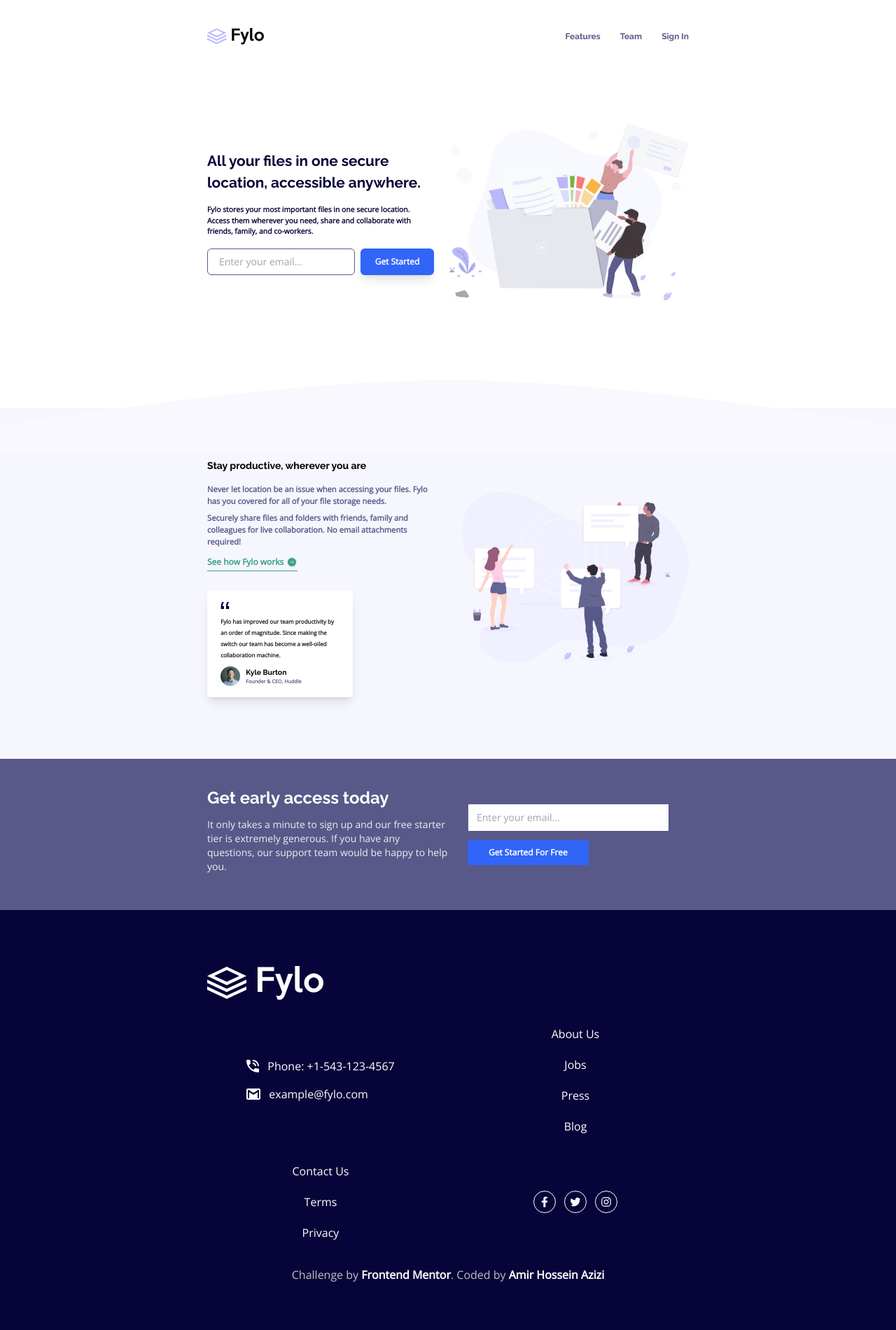
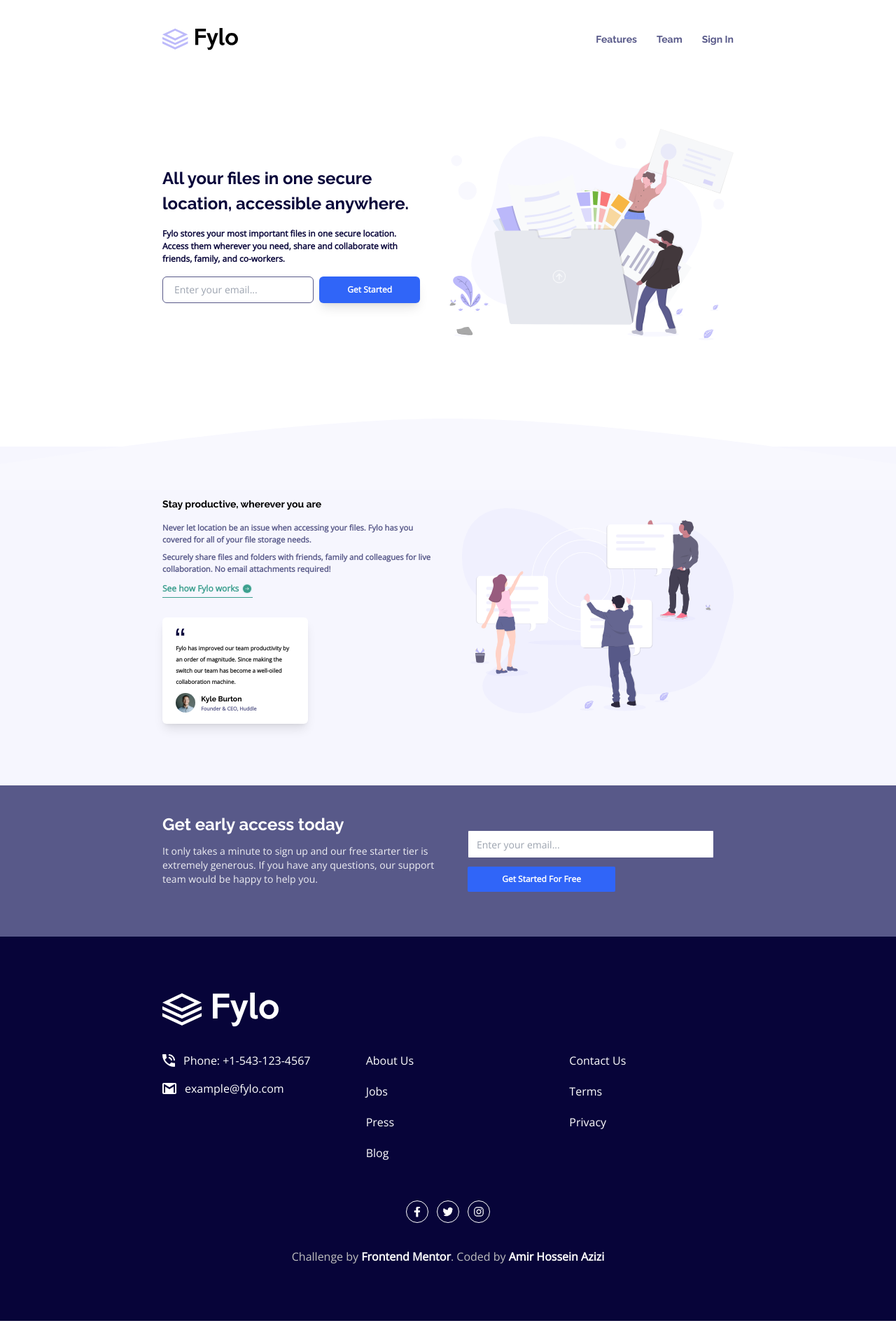
Before and after one commit to amirhazizi/fylo-landing-page-with-two-column-layout, a website: page index.html in a window 1280 px wide. Shown: the whole page at 70% size. Drawn offline with nearby package versions, Linux system fonts and the light colour scheme.

Commit message:
laptop screen

```diff
--- a/css/input.css
+++ b/css/input.css
@@ -111,3 +111,15 @@
         font-size: .45rem;
     }
 }
+
+@media (min-width:968px) {
+
+    /* header */
+    .header-content h1 {
+        font-size: 1.5rem;
+    }
+
+    .header-content p {
+        font-size: .75rem;
+    }
+}
--- a/index.html
+++ b/index.html
@@ -25,13 +25,17 @@
     <!-- header -->
     <header>
       <!-- container -->
-      <div class="mx-auto p-6 space-y-28 md:max-w-3xl md:p-10">
+      <div
+        class="mx-auto p-6 space-y-28 md:max-w-3xl md:p-10 lg:max-w-4xl lx:max-w-custom"
+      >
         <!-- nav -->
         <nav class="flex justify-between items-center">
           <!-- logo -->
-          <img class="h-6" src="./images/logo.svg" alt="logo.svg" />
+          <img class="h-6 lg:h-8" src="./images/logo.svg" alt="logo.svg" />
           <!-- links -->
-          <ul class="flex space-x-7 text-xs font-bold text-cl_DesaturatedBlue">
+          <ul
+            class="flex space-x-7 text-xs font-bold text-cl_DesaturatedBlue lg:text-sm"
+          >
             <li>
               <a href="#">Features</a>
             </li>
@@ -53,7 +57,7 @@
           <img
             src="./images/illustration-1.svg"
             alt="illustration-1.svg"
-            class="md:w-1/2 md:ml-5"
+            class="md:w-1/2 md:ml-5 lg:ml-10"
           />
           <!-- text content -->
           <div class="space-y-7 md:space-y-4">
@@ -72,12 +76,12 @@
               class="flex flex-col space-y-3 px-2 md:px-0 md:flex-row md:items-stretch md:space-x-2 md:space-y-0"
             >
               <input
-                class="w-full border py-3 px-4 text-sm rounded-md border-cl_DesaturatedBlue focus:outline-cl_BrightBlue md:w-2/3 md:py-2"
+                class="w-full border py-3 px-4 text-sm rounded-md border-cl_DesaturatedBlue focus:outline-cl_BrightBlue md:w-2/3 md:py-2 lg:w-3/5"
                 type="text"
                 placeholder="Enter your email..."
               />
               <button
-                class="w-full bg-cl_BrightBlue text-white font-bold py-2 rounded-md shadow-lg md:w-1/3 md:text-xs"
+                class="w-full bg-cl_BrightBlue text-white font-bold py-2 rounded-md shadow-lg md:w-1/3 md:text-xs lg:w-2/5"
                 type="submit"
               >
                 Get Started
@@ -105,7 +109,7 @@
       />
       <!-- container -->
       <div
-        class="p-6 space-y-24 md:flex md:flex-row-reverse md:space-y-0 md:max-w-3xl md:mx-auto md:justify-center md:items-center md:p-10"
+        class="p-6 space-y-24 md:flex md:flex-row-reverse md:space-y-0 md:max-w-3xl md:mx-auto md:justify-center md:items-center md:p-10 lg:max-w-4xl lx:max-w-custom"
       >
         <!-- img article -->
         <article class="md:w-2/3 md:ml-10">
@@ -207,7 +211,7 @@
     <section class="bg-cl_DesaturatedBlue">
       <!-- container -->
       <div
-        class="md:mx-auto p-6 py-12 md:flex md:justify-between md:max-w-3xl md:p-10"
+        class="md:mx-auto p-6 py-12 md:flex md:justify-between md:max-w-3xl md:p-10 lg:max-w-4xl lx:max-w-custom"
       >
         <!-- text article -->
         <article class="text-center text-white space-y-3 md:text-left md:w-1/2">
@@ -241,7 +245,9 @@
     <!-- footer -->
     <footer class="bg-cl_VeryDarkBlue text-white">
       <!-- container -->
-      <div class="md:mx-auto p-10 py-20 space-y-9 md:max-w-3xl">
+      <div
+        class="md:mx-auto p-10 py-20 space-y-9 md:max-w-3xl lg:max-w-4xl lx:max-w-custom"
+      >
         <!-- logo.svg -->
         <svg
           width="166"
@@ -265,10 +271,10 @@
         </svg>
         <!-- links -->
         <div
-          class="text-white space-y-12 md:grid md:grid-cols-2 md:space-y-0 md:gap-10 md:items-center"
+          class="text-white space-y-12 md:grid md:grid-cols-2 md:space-y-0 md:gap-10 md:items-center lg:grid-cols-3 lg:items-start lg:gap-14"
         >
           <!-- contact container -->
-          <div class="space-y-4 md:mx-auto">
+          <div class="space-y-4 md:mx-auto lg:mx-0">
             <!-- phone -->
             <div class="flex items-center space-x-3">
               <img src="./images/icon-phone.svg" alt="icon-phone.svg" />
@@ -281,7 +287,7 @@
             </div>
           </div>
           <!-- links container 1 -->
-          <ul class="space-y-5 md:text-center">
+          <ul class="space-y-5 md:text-center lg:text-left">
             <li>
               <a href="#"> About Us </a>
             </li>
@@ -296,7 +302,7 @@
             </li>
           </ul>
           <!-- links container 2 -->
-          <ul class="space-y-5 md:text-center">
+          <ul class="space-y-5 md:text-center lg:text-left">
             <li>
               <a href="#"> Contact Us </a>
             </li>
@@ -308,7 +314,7 @@
             </li>
           </ul>
           <!-- social links -->
-          <div class="flex justify-center items-center space-x-3">
+          <div class="flex justify-center items-center space-x-3 lg:col-span-3">
             <!-- facebook -->
             <a href="#">
               <svg
--- a/tailwind.config.js
+++ b/tailwind.config.js
@@ -22,6 +22,10 @@
         cl_LightGrayishBlue: "hsl(240, 75%, 98%)",
         cl_LightGray: "hsl(0, 0%, 75%)",
       },
+      // ## maxWidth
+      maxWidth: {
+        custom: "87rem",
+      },
     },
   },
   plugins: [],
```
Also changed, not shown: css/styles.css.
